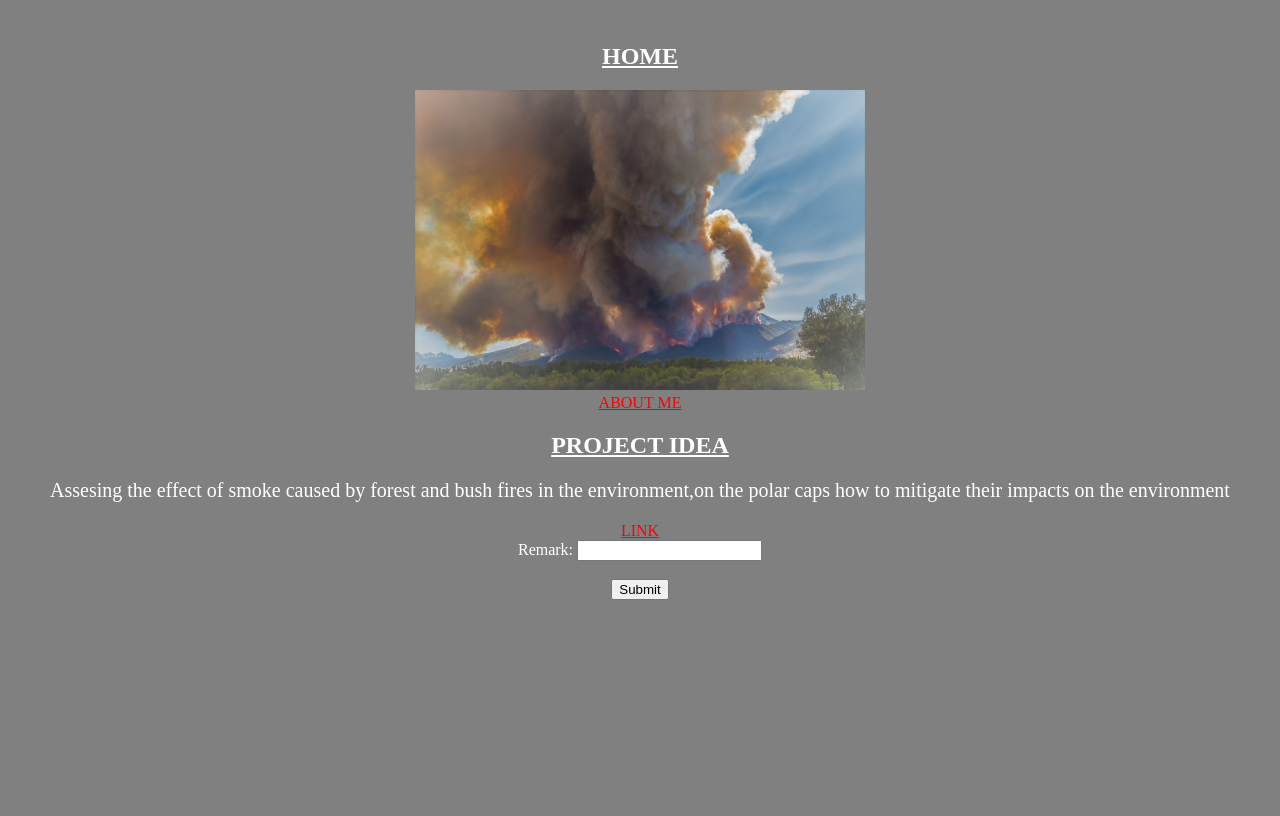
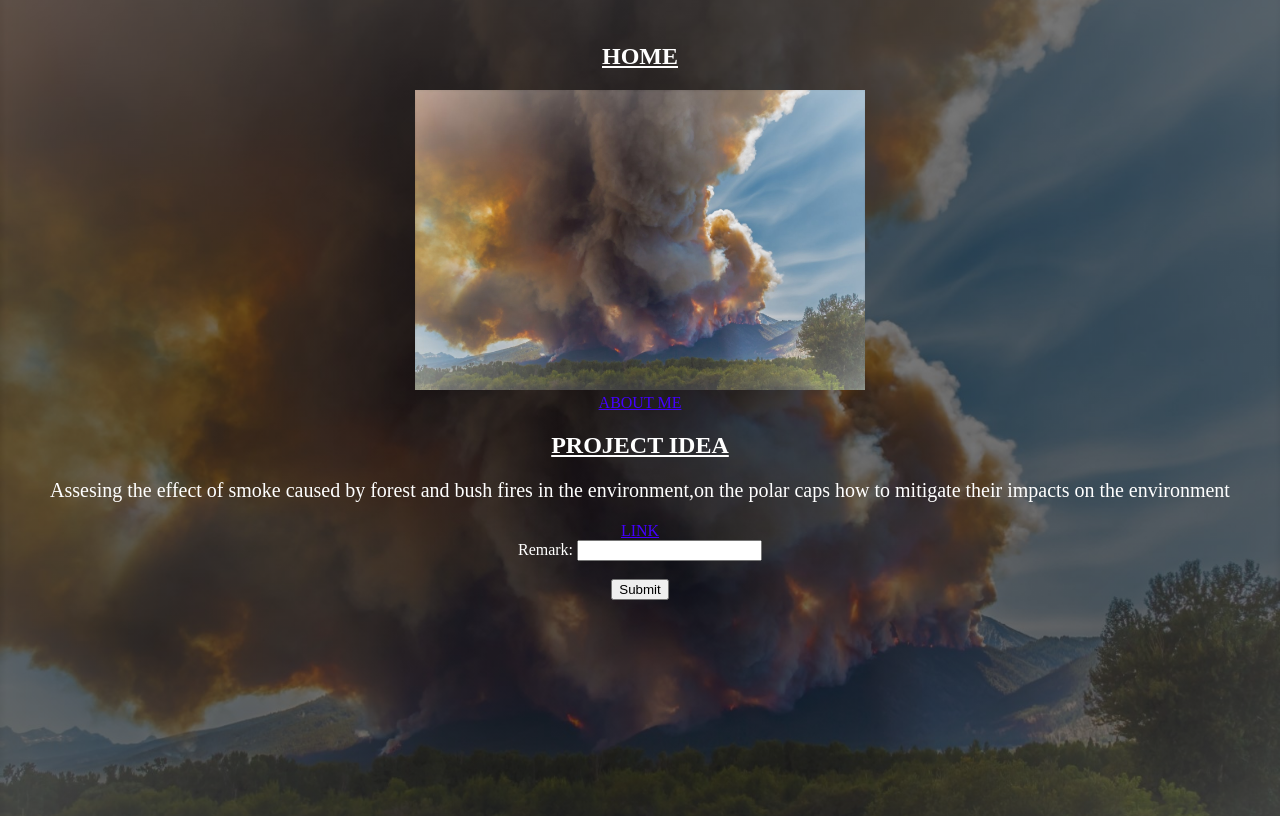
Before and after one commit to JGG5629/assignment, a plain HTML site: page Assignment.html in a window 1280 px wide. Drawn offline with Linux system fonts and the light colour scheme.

Commit message:
Add files via upload

```diff
--- a/Assignment.html
+++ b/Assignment.html
@@ -6,8 +6,13 @@
 <html>
 <style type="text/css">
       body{
-            background-color:gray;
+            /* background-color:gray; */
 			color:white;
+
+			background-image:linear-gradient(rgba(0,0,0,0.5),rgba(0,0,0,0.5)), url(roaring-lion-fire.jpg);
+    height: 100vh;
+    background-size: cover;
+    background-position:center ;
            }
 	  .positioning {
 	       text-align:center;
@@ -23,7 +28,7 @@
 			 border-bottom-width:3px;
 		   }
 		     a:link{
-	    color:red;
+	    color:rgb(68, 0, 255);
 	      }
 	 a:visited{
 	          color:blue;
```
